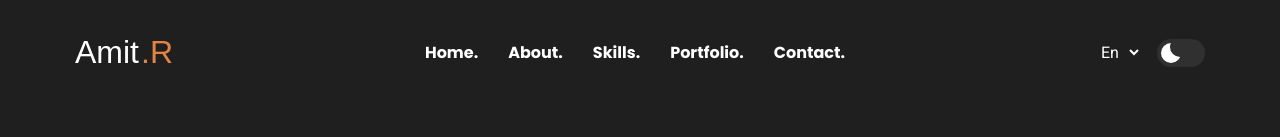
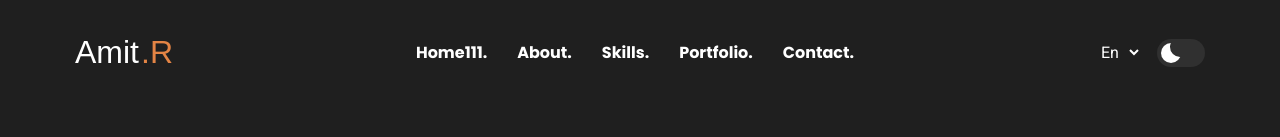
Before and after one commit to Amitrao20/amitrao.github.io, a plain HTML site: page index.html in a window 1280 px wide. Shown: the top 137 px of the page. Drawn offline with nearby package versions, Linux system fonts and the light colour scheme; a web font is replaced by a local one.

Commit message:
Update Home link text in navbar

```diff
--- a/index.html
+++ b/index.html
@@ -63,7 +63,7 @@
         <ul class="navbar-list">
 
           <li>
-            <a href="#home" class="navbar-link">Home.</a>
+            <a href="#home" class="navbar-link">Home111.</a>
           </li>
 
           <li>
```
